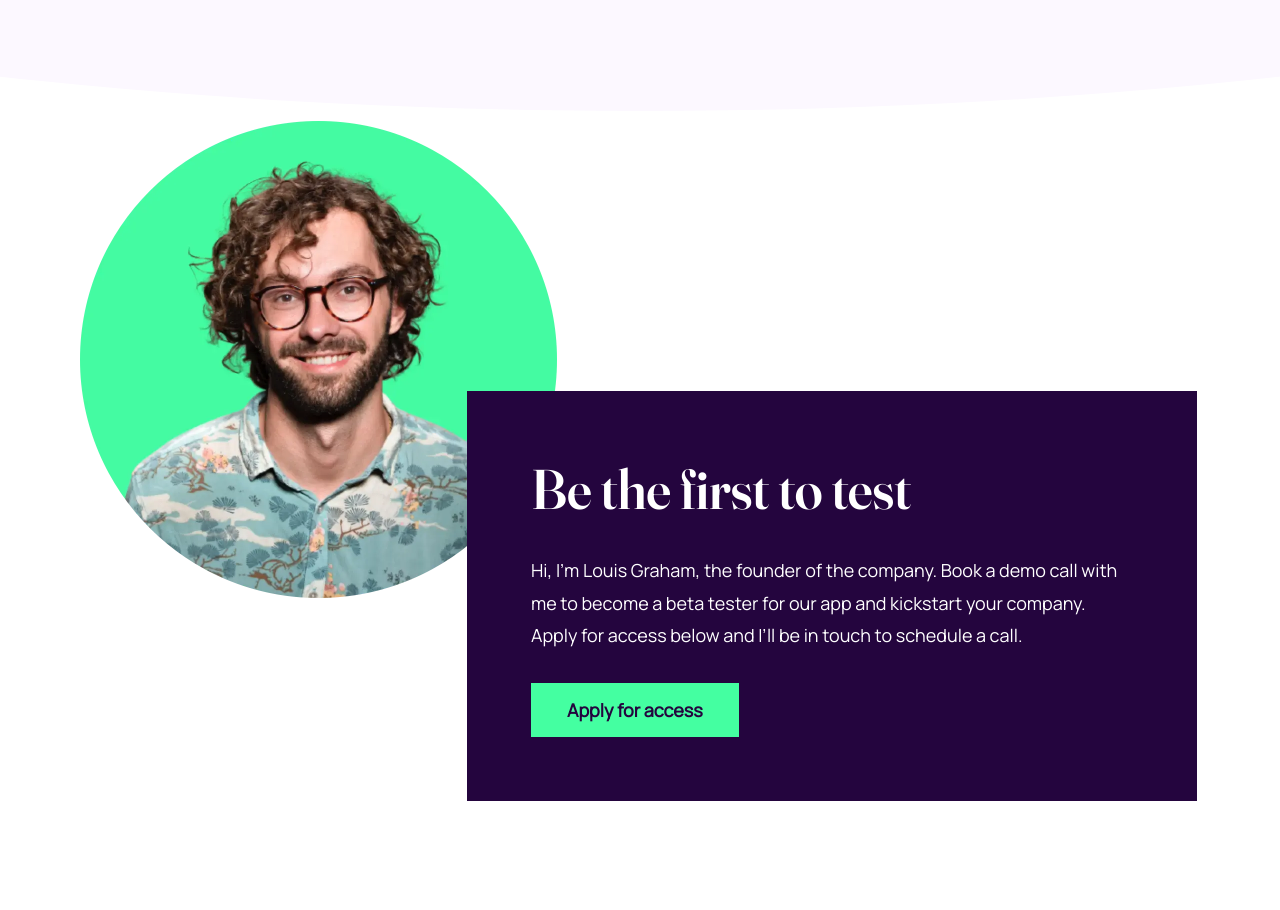
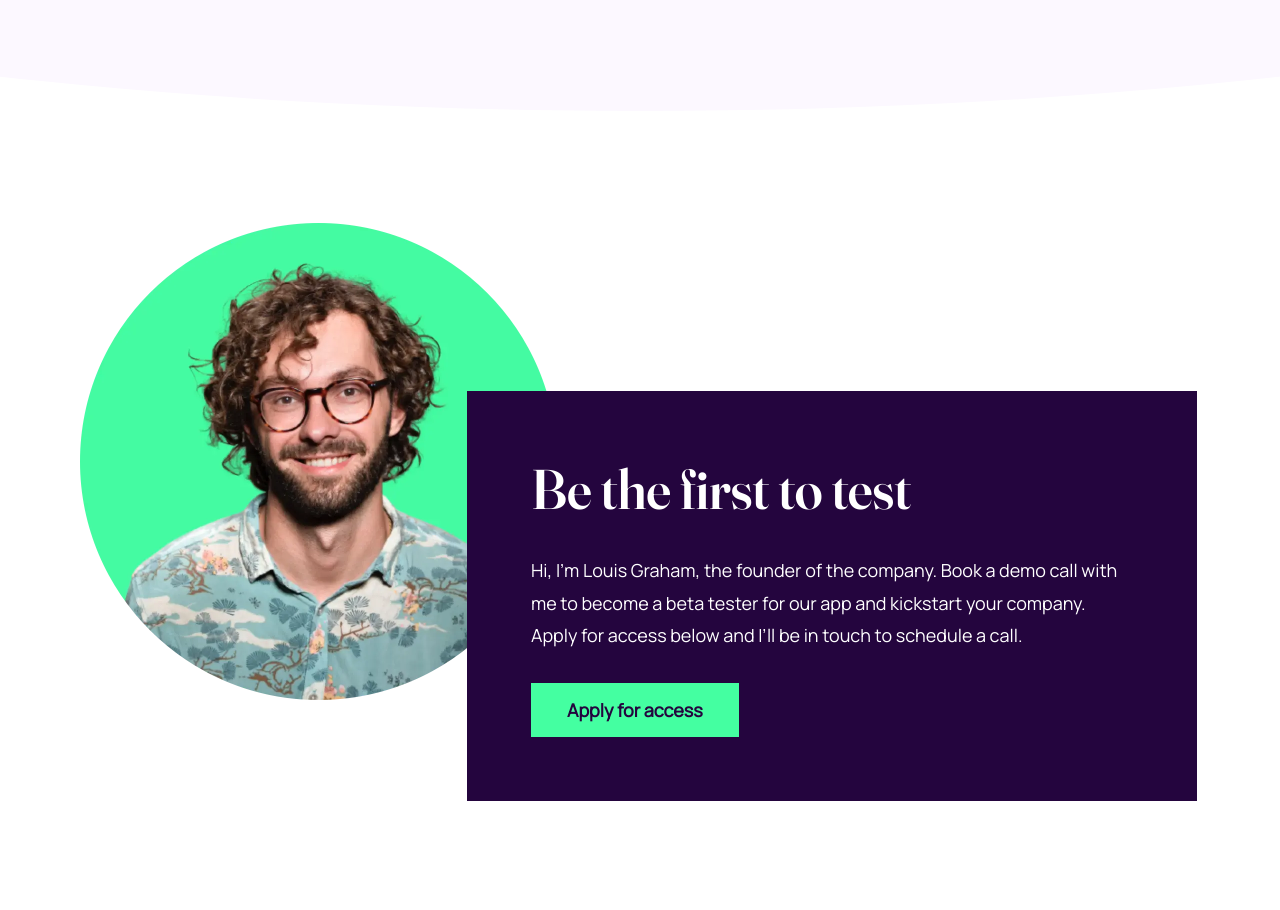
Before and after one commit to DavidPokrajac/workit-landing-page, a website: page index.html in a window 1280 px wide. Shown: the part 1320-2230 px from the top of the page. Drawn offline with Linux system fonts and the light colour scheme.

Commit message:
Removed comments

```diff
--- a/src/sass/components/_cards.scss
+++ b/src/sass/components/_cards.scss
@@ -4,7 +4,7 @@
 
 article .container {
     @include respond-to("tablet") {
-        padding-block-start: 112px;
+        padding-block-start: 0;
     }
 
     @include respond-to("mobile") {
@@ -20,7 +20,7 @@ article .container {
 
         @include respond-to("tablet") {
             padding-inline: 44px;
-            padding-block-start: 168px;
+            padding-block-start: 112px;
             display: flow-root;
         }
 
@@ -36,7 +36,6 @@ article .container {
             @include respond-to("desktop") {
                 width: 477px;
                 height: 477px;
-                transform: translateY(-102px);
             }
 
             @include respond-to("tablet") {
@@ -72,9 +71,6 @@ article .container {
                 @include respond-to("desktop") {
                     @include typography($textsDesktop, "l");
 
-                    /* position: absolute;
-                right: 0;
-                bottom: 0; */
                     width: 730px;
                     text-align: start;
                     padding: 64px;
--- a/src/sass/components/_main-intro.scss
+++ b/src/sass/components/_main-intro.scss
@@ -19,8 +19,6 @@
     background-color: $clr-purple-100;
 
     & .main-intro__content {
-        /* padding-block-start: 3.5em;
-        padding-block-end: 9em; */
         @include respond-to("desktop") {
             padding-block-start: 3.5em;
             padding-block-end: 18.5em;
@@ -42,11 +40,10 @@
             padding-block-start: 56px;
             padding-block-end: 144px;
         }
-        /* padding-inline: 1.25em; */
+
         clip-path: ellipse(140% 100% at top);
 
         & .main-intro__content__title {
-            /* @include typography("3-xl"); */
             @include respond-to("desktop") {
                 @include typography($textsDesktop, "3-xl");
 
--- a/src/sass/layout/_footer.scss
+++ b/src/sass/layout/_footer.scss
@@ -13,6 +13,4 @@
     flex-direction: column;
     align-items: center;
     gap: 3.5em;
-    /* padding-inline: 5rem;
-    padding-block: 5rem; */
 }
```
Also changed, not shown: dist/css/styles.css, src/sass/abstracts/_spacings.scss (deleted), 1 other file.
